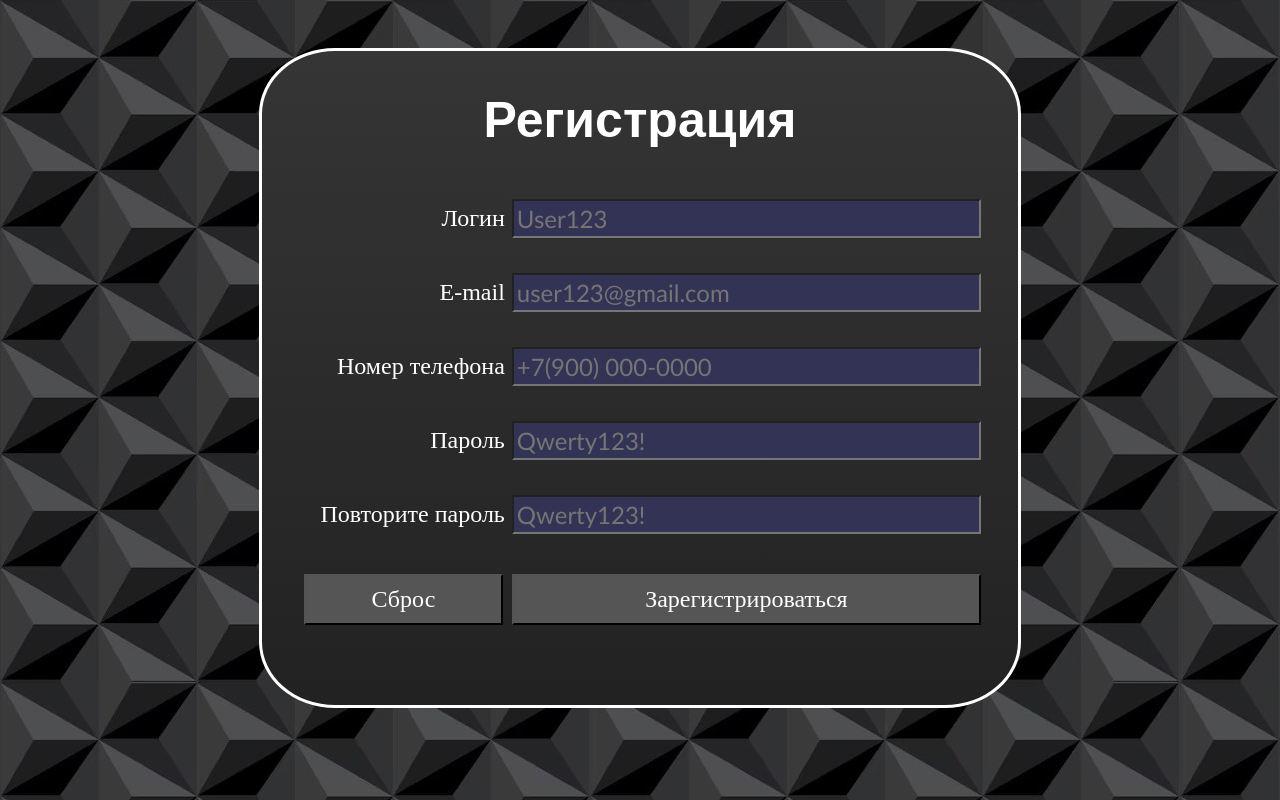
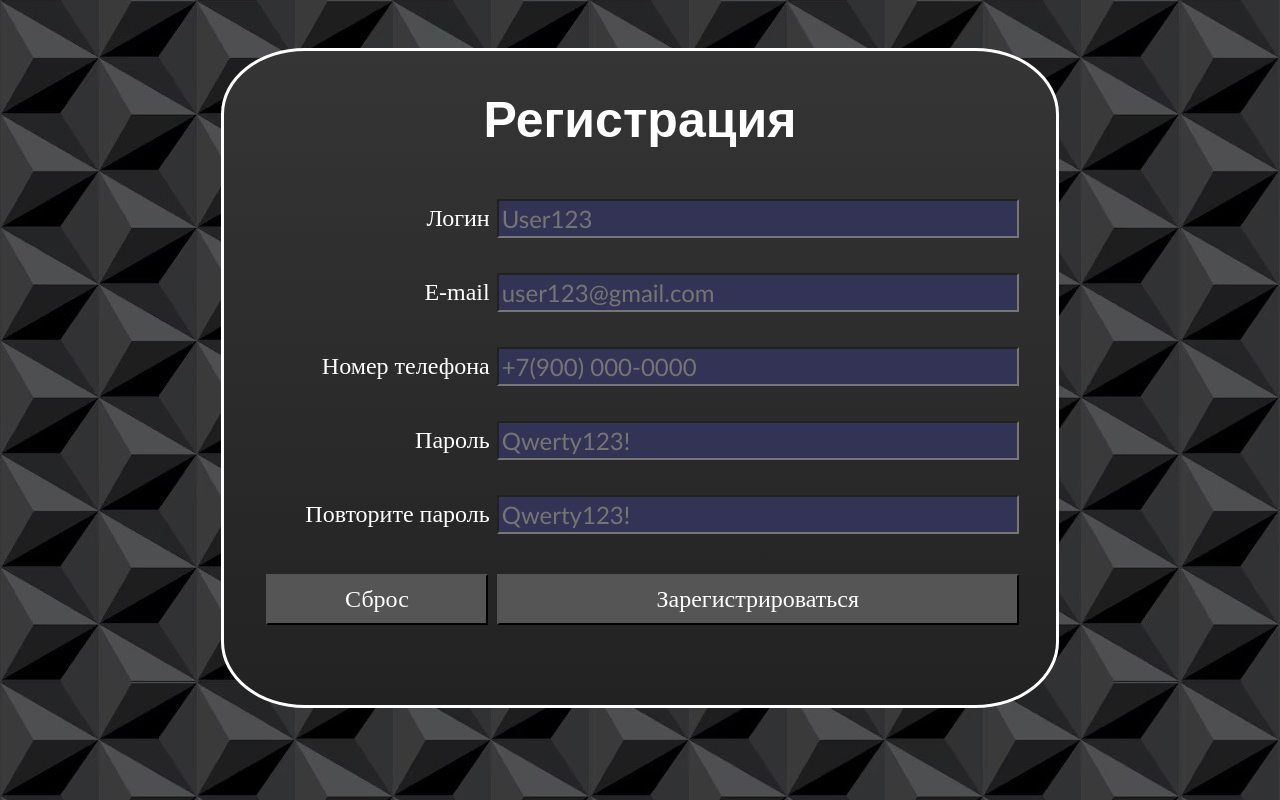
Before and after one commit to Larin-A/Reg, a PHP site: page /reg.html in a window 1280 px wide. Run offline with PHP 8.4, Linux system fonts and the light colour scheme.

Commit message:
До перехода к PHP: viewport + изменение в стилях страницы регистрации

```diff
--- a/reg.html
+++ b/reg.html
@@ -2,6 +2,7 @@
 <html lang="ru">
 <head>
   <meta charset="utf-8" />
+  <meta name="viewport" content="width=device-width, initial-scale=1.0">
   <title>Регистрация</title>
   <link rel="stylesheet" href="styleReg.css" />
 </head>
--- a/styleReg.css
+++ b/styleReg.css
@@ -28,7 +28,7 @@ form
     border: 3px solid white;
     border-radius: 10%;
     width: 95%;
-    max-width: 20cm;
+    max-width: 22cm;
     min-width: 350px;
     height: auto;
     background: linear-gradient(0deg, rgba(34,34,34,1) 0%, rgba(53,53,53,1) 100%);
@@ -63,7 +63,7 @@ p
 {
 
     margin: 5px;
-    font-size: 20px;
+    font-size: 1em;
     font-family: 'Times New Roman', Times, serif;
     text-align: justify;
 }
```
